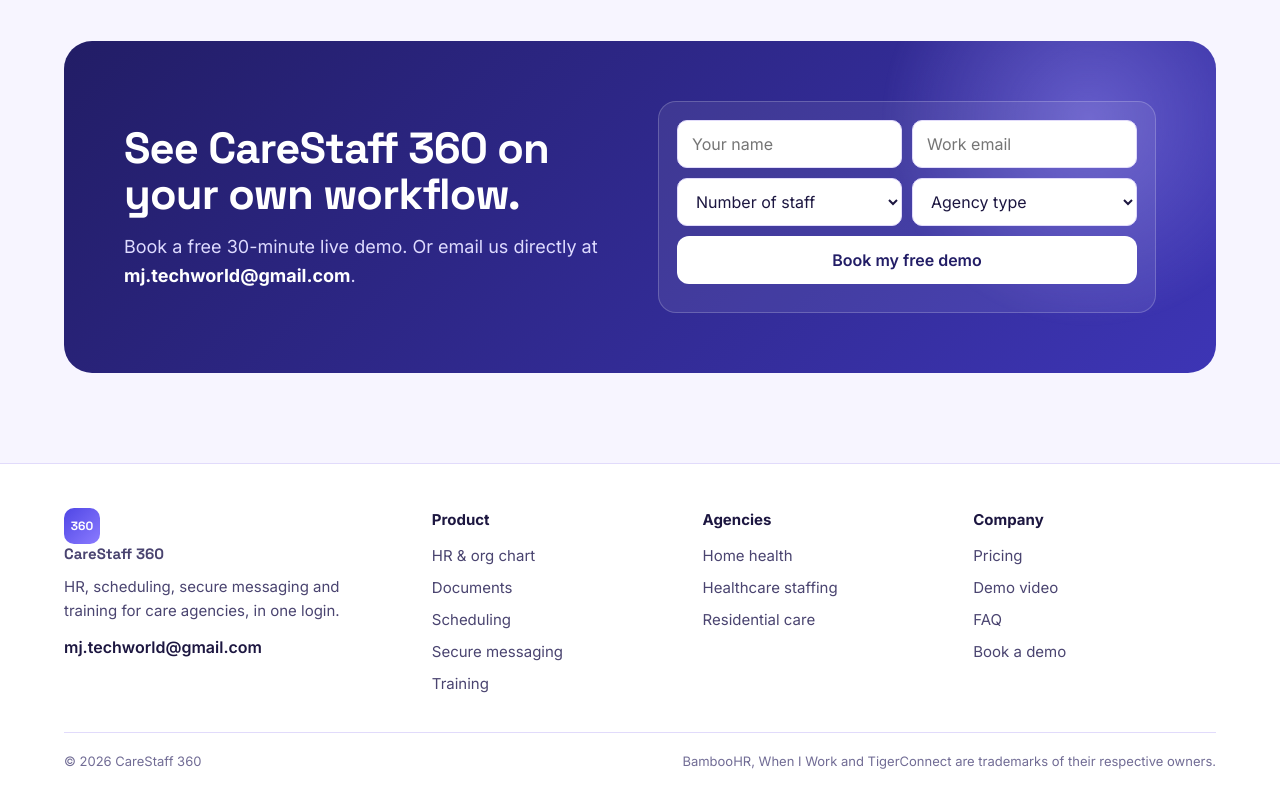
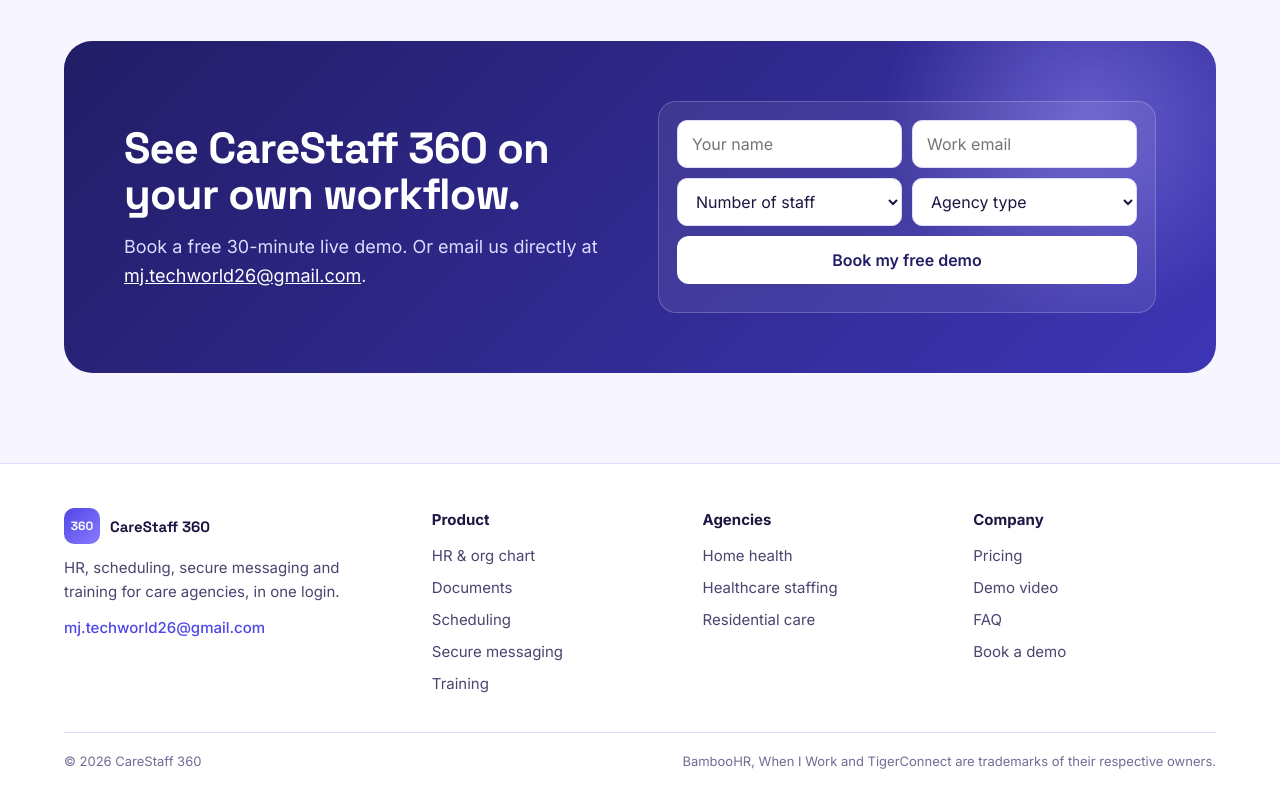
Before and after one commit to Mehreenjamshed/Mehreenjamshed.github.io, a plain HTML site: page carestaff360/index.html in a window 1280 px wide. Shown: the part 9793-10593 px from the top of the page. Drawn offline with Linux system fonts and the light colour scheme.

Commit message:
CareStaff 360: update contact email and tidy footer
Co-Authored-By: Claude Opus 5.5 <noreply@anthropic.com>
Claude-Session: https://claude.ai/code/session_01SbWk7n86EPN2rVjQmFXJDh

```diff
--- a/carestaff360/index.html
+++ b/carestaff360/index.html
@@ -177,11 +177,13 @@ details p{color:var(--soft);font-size:15px;margin-top:10px}
 .close .form-msg b{color:#fff}
 footer{background:#fff;border-top:1px solid var(--line);padding:44px max(5vw,16px) 28px}
 .fcols{display:grid;grid-template-columns:minmax(0,1.4fr) repeat(3,minmax(0,1fr));gap:28px}
+.fcols a.logo{display:flex;color:var(--ink)}
+.fcols .fmail{display:inline-block;margin-top:12px;color:var(--pri);font-weight:500;overflow-wrap:anywhere}
 .fcols h4{margin:0 0 12px;font-size:15px}
 .fcols a{display:block;text-decoration:none;color:var(--soft);font-size:15px;margin-bottom:8px}
 .fcols a:hover{color:var(--pri)}
 .legal{margin-top:28px;padding-top:18px;border-top:1px solid var(--line);color:var(--mute);font-size:13px;display:flex;justify-content:space-between;gap:12px;flex-wrap:wrap}
-@media(max-width:960px){.hero .wrap,.blk,.vgrid,.mob,.close{grid-template-columns:minmax(0,1fr)}.blk.rev .txt{order:0}.stats,.who{grid-template-columns:repeat(2,minmax(0,1fr))}.three,.steps{grid-template-columns:minmax(0,1fr)}.links{display:none}.ev1{left:6px}.mini-phone{right:4px;width:110px}.fcols{grid-template-columns:repeat(2,minmax(0,1fr))}}
+@media(max-width:960px){.hero .wrap,.blk,.vgrid,.mob,.close{grid-template-columns:minmax(0,1fr)}.blk.rev .txt{order:0}.stats,.who{grid-template-columns:repeat(2,minmax(0,1fr))}.three,.steps{grid-template-columns:minmax(0,1fr)}.links{display:none}.ev1{left:6px}.mini-phone{right:4px;width:110px}.fcols{grid-template-columns:repeat(2,minmax(0,1fr))}.fcols>div:first-child{grid-column:1/-1}}
 @media(max-width:600px){.ps,.faq,.sum,.demo-form{grid-template-columns:minmax(0,1fr)}.who{grid-template-columns:minmax(0,1fr)}.cats a{font-size:14px;padding:8px 12px}.card-ev{font-size:13px;padding:10px 12px}.ev1{top:auto;bottom:-10px}.ev2{display:none}nav .btn{margin-left:auto}}
 @media(prefers-reduced-motion:reduce){*{animation:none!important;transition:none!important}}
 </style>
@@ -367,7 +369,7 @@ footer{background:#fff;border-top:1px solid var(--line);padding:44px max(5vw,16p
 <section class="band" id="book" style="padding-top:0"><div class="wrap close">
   <div style="position:relative;z-index:1">
     <h2>See CareStaff 360 on your own workflow.</h2>
-    <p class="lede">Book a free 30-minute live demo. Or email us directly at <b style="color:#fff">mj.techworld@gmail.com</b>.</p>
+    <p class="lede">Book a free 30-minute live demo. Or email us directly at <a href="mailto:mj.techworld26@gmail.com" style="color:#fff">mj.techworld26@gmail.com</a>.</p>
   </div>
   <form class="demo-form" id="f2" novalidate>
     <input id="f2-name" name="name" placeholder="Your name" autocomplete="name" aria-label="Your name">
@@ -381,7 +383,7 @@ footer{background:#fff;border-top:1px solid var(--line);padding:44px max(5vw,16p
 
 <footer><div class="wrap">
   <div class="fcols">
-    <div><a class="logo" href="#top" style="margin-bottom:12px"><span class="mark">360</span>CareStaff 360</a><p style="color:var(--soft);font-size:15px;max-width:34ch">HR, scheduling, secure messaging and training for care agencies, in one login.</p><p style="margin-top:12px;font-weight:600">mj.techworld@gmail.com</p></div>
+    <div><a class="logo" href="#top" style="margin-bottom:12px"><span class="mark">360</span>CareStaff 360</a><p style="color:var(--soft);font-size:15px;max-width:34ch">HR, scheduling, secure messaging and training for care agencies, in one login.</p><a class="fmail" href="mailto:mj.techworld26@gmail.com">mj.techworld26@gmail.com</a></div>
     <div><h4>Product</h4><a href="#hr">HR &amp; org chart</a><a href="#docs">Documents</a><a href="#sched">Scheduling</a><a href="#chat">Secure messaging</a><a href="#train">Training</a></div>
     <div><h4>Agencies</h4><a href="#who">Home health</a><a href="#who">Healthcare staffing</a><a href="#who">Residential care</a></div>
     <div><h4>Company</h4><a href="#pricing">Pricing</a><a href="#demo">Demo video</a><a href="#faq">FAQ</a><a href="#book">Book a demo</a></div>
@@ -416,7 +418,7 @@ const render=k=>{const d=P[k];bs.setAttribute('aria-pressed',k==='sub');bp.setAt
  plans.innerHTML=d.plans.map(x=>`<div class="plan${x.hot?' hot':''}">${x.hot?'<span class="badge">Most popular</span>':''}<h3>${x.n}</h3><div class="w">${x.w}</div><div class="pr">${x.p} <small>${x.u}</small></div><ul>${x.f.map(f=>`<li>${f}</li>`).join('')}</ul><a class="btn ${x.hot?'pri':'sec'}" href="#book" style="margin-top:auto">Book a demo</a></div>`).join('');
  pnote.textContent=d.note;};
 bs.addEventListener('click',()=>render('sub'));bp.addEventListener('click',()=>render('proj'));render('sub');
-const MAIL='mj.techworld@gmail.com';
+const MAIL='mj.techworld26@gmail.com';
 document.querySelectorAll('.demo-form').forEach(f=>f.addEventListener('submit',e=>{e.preventDefault();
  const g=n=>f.elements[n].value.trim(),msg=f.querySelector('.form-msg');
  if(!g('name')||!/^\S+@\S+\.\S+$/.test(g('email'))){msg.textContent='Please add your name and a valid work email.';return;}
```
